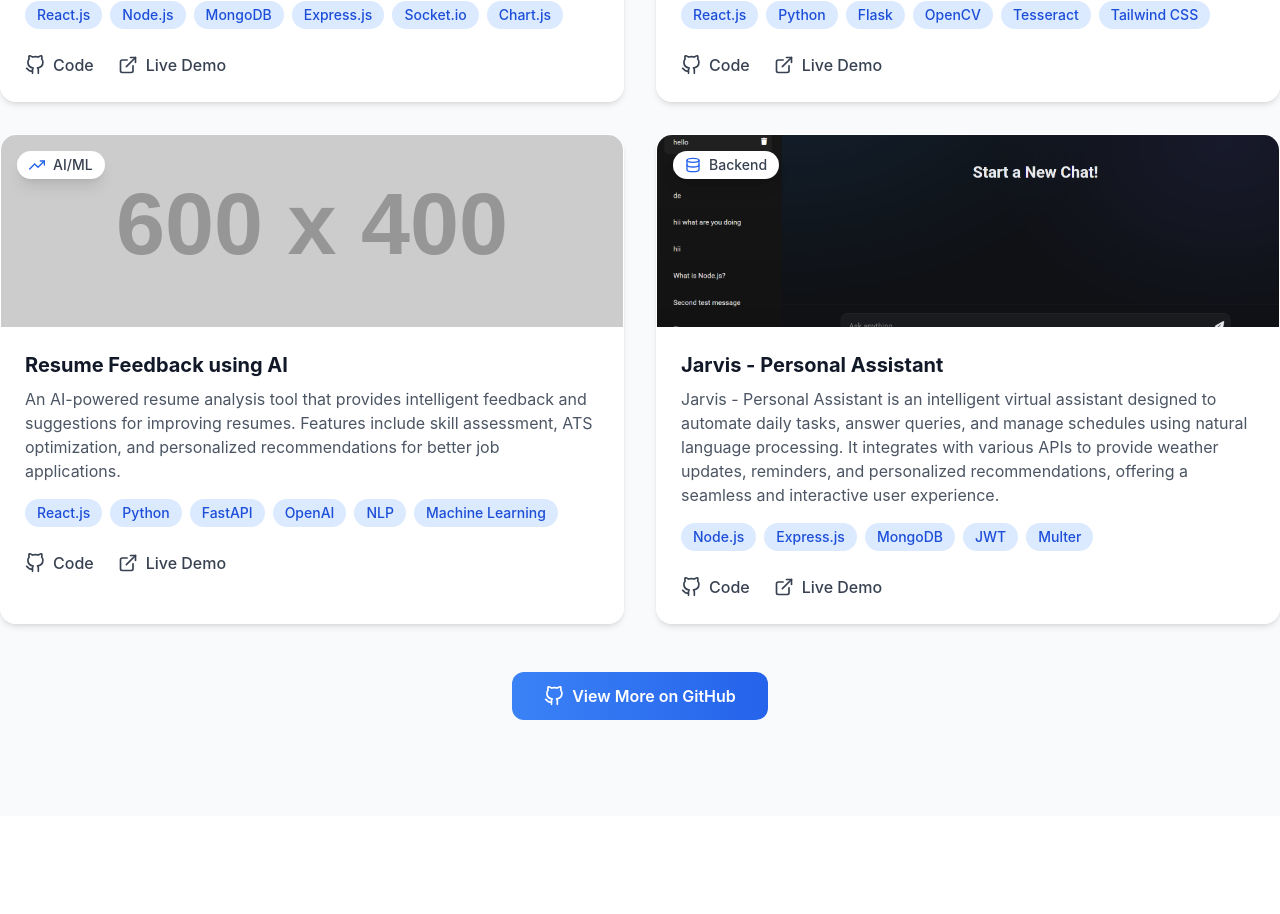
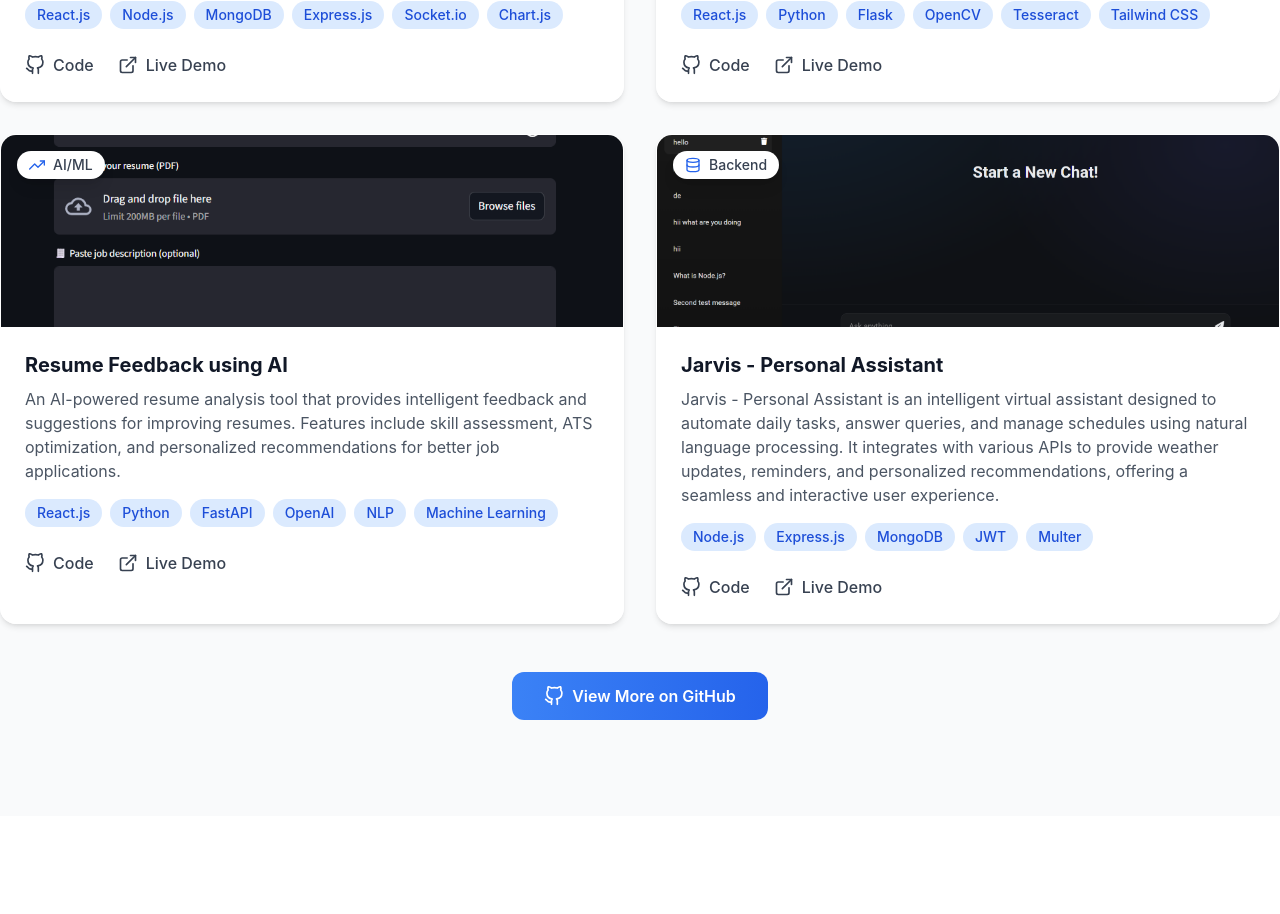
Before and after one commit to Modi6090/Personal-portfolio, a React (Create React App) app: page / in a window 1280 px wide. Shown: the part 3332-4246 px from the top of the page. Built offline with nearby package versions, Linux system fonts and the light colour scheme; the HTML template or start-up script is replaced by a standard one.

Commit message:
Updated Projects section and added resume feedback image

```diff
--- a/src/components/Projects.js
+++ b/src/components/Projects.js
@@ -28,10 +28,10 @@ const Projects = () => {
       id: 3,
       title: "Resume Feedback using AI",
       description: "An AI-powered resume analysis tool that provides intelligent feedback and suggestions for improving resumes. Features include skill assessment, ATS optimization, and personalized recommendations for better job applications.",
-      image: "https://via.placeholder.com/600x400/8B5CF6/FFFFFF?text=Resume+Feedback+AI",
+      image: "media/resume-feedback.png",
       techStack: ["React.js", "Python", "FastAPI", "OpenAI", "NLP", "Machine Learning"],
       github: "https://github.com/Modi6090/resume-feedback-ai",
-      live: "https://resume-feedback-ai-demo.vercel.app",
+      live: "https://resumefeedback-wrzrat9rkypf3g5frejsrf.streamlit.app/",
       category: "AI/ML"
     },
     {
```
Also changed, not shown: public/media/resume-feedback.png (added).
